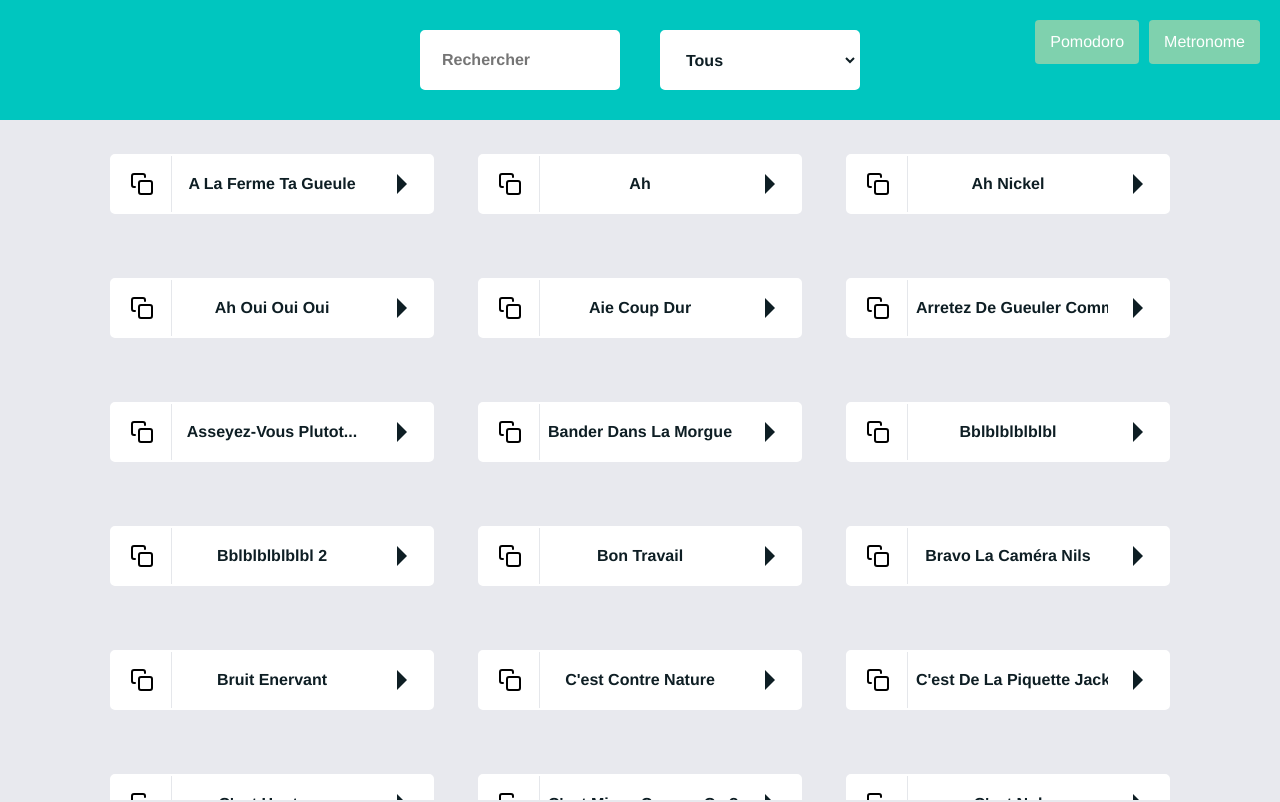
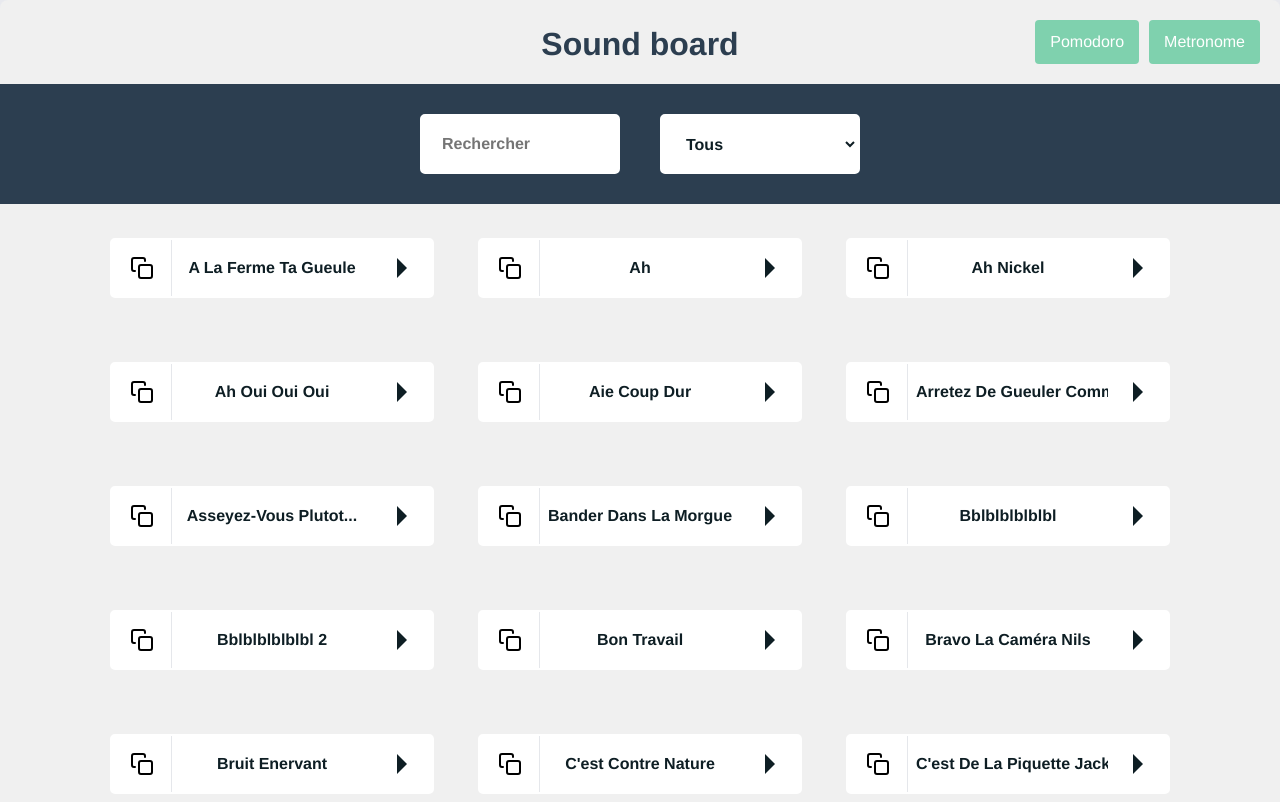
Before and after one commit to jeremio/soundboard, a Vue app: page / in a window 1280 px wide. Shown: the top 802 px of the page. Built offline with nearby package versions, Linux system fonts and the light colour scheme.

Commit message:
refactor: reorganize components into folders and apply consistent page styling

```diff
--- a/src/App.vue
+++ b/src/App.vue
@@ -1,8 +1,8 @@
 <template>
-  <CornerComponent />
+  <Corner />
   <RouterView />
 </template>
 
 <script setup lang="ts">
-import CornerComponent from '~/components/CornerPage.vue'
+import Corner from '~/components/common/Corner.vue'
 </script>
--- a/src/components/Bouton.vue
+++ b/src/components/board/Bouton.vue
@@ -37,8 +37,8 @@
 <script setup lang="ts">
 import type { MySound } from '~/types/MySound'
 import copySVG from '~/assets/copy.svg'
-import ProgressBar from '~/components/ProgressBar.vue'
-import Toast from '~/components/Toast.vue'
+import ProgressBar from '~/components/board/ProgressBar.vue'
+import Toast from '~/components/board/Toast.vue'
 import { useAudioPlayer } from '~/composables/useAudioPlayer'
 
 const props = defineProps<{
@@ -150,46 +150,4 @@ async function copyURL() {
   height: 1.25rem;
   background-color: #0e1e24;
 }
-
-.progress-container {
-  position: absolute;
-  bottom: -1.25rem;
-  left: 0;
-  width: 100%;
-  height: 0.25rem;
-  background-color: #e5e7eb;
-  border-radius: 0.125rem;
-}
-
-.progress-bar {
-  height: 100%;
-  background-color: #0e1e24;
-  border-radius: 0.125rem;
-  transition: width 0.1s linear;
-}
-
-.time {
-  position: absolute;
-  right: 0;
-  bottom: -1.25rem;
-  font-size: 0.75rem;
-  color: #6b7280;
-}
-
-.toast {
-  position: fixed;
-  bottom: 1.25rem;
-  right: 1.25rem;
-  background-color: #0e1e24;
-  color: white;
-  padding: 0.75rem 1rem;
-  border-radius: 0.3125rem;
-  animation: fadeInOut 3s ease-in-out;
-  z-index: 1000;
-}
-
-@keyframes fadeInOut {
-  0%, 100% { opacity: 0; }
-  10%, 90% { opacity: 1; }
-}
 </style>
--- a/src/components/Grid.vue
+++ b/src/components/board/Grid.vue
@@ -12,7 +12,7 @@
 <script setup lang="ts">
 import type { Category } from '~/types/Category'
 import type { MySound } from '~/types/MySound'
-import Bouton from '~/components/Bouton.vue'
+import Bouton from '~/components/board/Bouton.vue'
 
 const props = defineProps<{
   allSounds: MySound[]
--- a/src/pages/BoardPage.vue
+++ b/src/pages/BoardPage.vue
@@ -1,5 +1,6 @@
 <template>
-  <div class="board-container">
+  <div class="page">
+    <h1>Sound board</h1>
     <SearchTools
       v-if="categories.length > 0"
       v-model:search="search"
@@ -22,8 +23,8 @@
 import type { Category } from '~/types/Category'
 import type { MySound, MySoundWithoutId } from '~/types/MySound'
 import soundsData from '~/assets/sounds.json'
-import Grid from '~/components/Grid.vue'
-import SearchTools from '~/components/SearchTools.vue'
+import Grid from '~/components/board/Grid.vue'
+import SearchTools from '~/components/board/SearchTools.vue'
 import { assignEmptyCategory, assignIds, getCategories, sortArrayByField } from '~/utils'
 
 const allSounds = ref<MySound[]>([])
@@ -42,18 +43,22 @@ onMounted(() => {
 </script>
 
 <style scoped>
-.board-container {
+.page {
   display: flex;
   flex-direction: column;
   align-items: center;
-  height: 100vh;
+  padding-top: 20px;
+  padding-bottom: 20px;
+  background-color: var(--light-gray);
+  min-height: 200px;
+  border-radius: 8px;
 }
 
 .search-tools {
   position: sticky;
   top: 0;
   z-index: 10;
-  background-color: var(--primary-color);
+  background-color: var(--text-color);
 }
 
 .grid-container {
--- a/src/pages/MetronomePage.vue
+++ b/src/pages/MetronomePage.vue
@@ -1,5 +1,5 @@
 <template>
-  <div class="metronome-page">
+  <div class="page">
     <h1>Métronome</h1>
     <div class="controls">
       <label for="bpm">BPM:</label>
@@ -98,11 +98,12 @@ const {
 </script>
 
 <style scoped>
-.metronome-page {
+.page {
   display: flex;
   flex-direction: column;
   align-items: center;
-  padding: 20px;
+  padding-top: 20px;
+  padding-bottom: 20px;
   background-color: var(--light-gray);
   min-height: 200px;
   border-radius: 8px;
--- a/src/pages/PomodoroPage.vue
+++ b/src/pages/PomodoroPage.vue
@@ -1,8 +1,7 @@
 <template>
-  <div class="pomodoro-timer" role="application" aria-label="Minuteur Pomodoro">
-    <h1 id="timer-title" class="title">
-      <span class="icon" aria-hidden="true">⏱️</span>
-      Pomodoro Timer
+  <div class="page" role="application" aria-label="Minuteur Pomodoro">
+    <h1 id="timer-title">
+      Pomodoro
     </h1>
 
     <div class="timer-modes" role="radiogroup" aria-labelledby="timer-title">
@@ -132,23 +131,15 @@ onUnmounted(() => {
 </script>
 
 <style scoped>
-.pomodoro-timer {
-  max-width: 400px;
-  margin: 0 auto;
-  text-align: center;
-}
-
-.title {
-  font-size: var(--h1-font-size);
-  margin-top: 20px;
-  margin-bottom: 20px;
+.page {
   display: flex;
+  flex-direction: column;
   align-items: center;
-  justify-content: center;
-}
-
-.icon {
-  margin-right: 10px;
+  padding-top: 20px;
+  padding-bottom: 20px;
+  background-color: var(--light-gray);
+  min-height: 200px;
+  border-radius: 8px;
 }
 
 .timer-modes {
```
Also changed, not shown: src/components/board/ProgressBar.vue (renamed from src/components/ProgressBar.vue), src/components/board/SearchTools.vue (renamed from src/components/SearchTools.vue), src/components/board/Toast.vue (renamed from src/components/Toast.vue), src/components/common/Corner.vue (renamed from src/components/CornerPage.vue).
